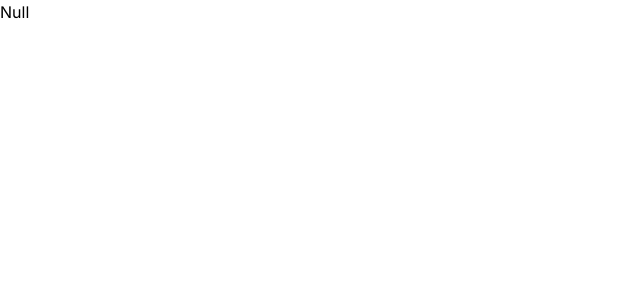
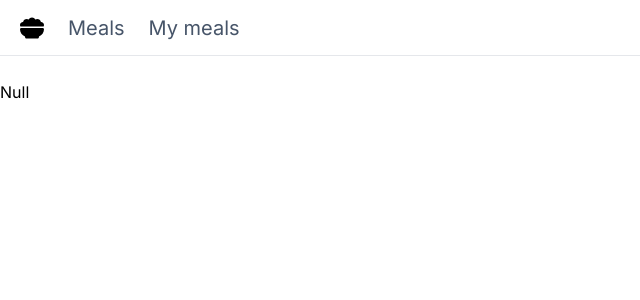
Before and after one commit to ssikors/diet-app, a Next.js app: page / in a window 1280 px wide. Shown: the top 300 px of the page, without its empty margins (0-640 px from the left). Built offline with nearby package versions, Linux system fonts and the light colour scheme.

Commit message:
added navbar

```diff
--- /dev/null
+++ b/app/NavBar.tsx
@@ -0,0 +1,20 @@
+import Link from "next/link"
+import { FaBowlFood } from "react-icons/fa6";
+
+const NavBar = () => {
+  const links = [
+    { label: "Meals", href: "/meals"},
+    { label: "My meals", href: "/my-meals"}
+  ]
+
+  return (
+    <nav className="flex text-xl space-x-6 border-b mb-6 px-5 h-14 items-center">
+      <Link href={""} className="text-2xl"><FaBowlFood/></Link>
+      <ul className="flex space-x-6">
+        {links.map((link) => <Link className="text-slate-600 hover:text-zinc-900" href={link.href}>{link.label}</Link>)}
+      </ul>
+    </nav>
+  )
+}
+
+export default NavBar
--- a/app/layout.tsx
+++ b/app/layout.tsx
@@ -1,6 +1,7 @@
 import type { Metadata } from "next";
 import { Inter } from "next/font/google";
 import "./globals.css";
+import NavBar from "./NavBar";
 
 const inter = Inter({ subsets: ["latin"] });
 
@@ -16,7 +17,13 @@
 }>) {
   return (
     <html lang="en">
-      <body className={inter.className}>{children}</body>
+      <body className={inter.className}>
+        <NavBar>
+        </NavBar>
+        <main>
+          {children}
+        </main>
+        </body>
     </html>
   );
 }
```
Also changed, not shown: package.json (+5 -4 lines), 2 other files (tests, documents, lock files or other folders).
